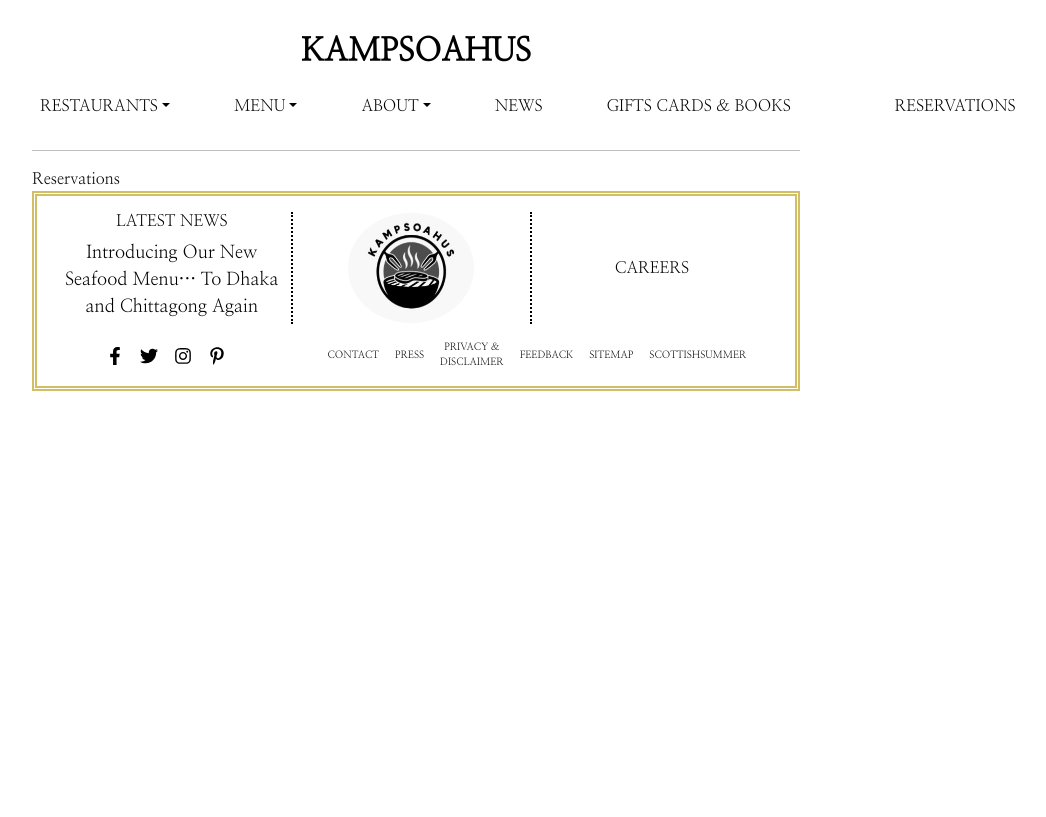
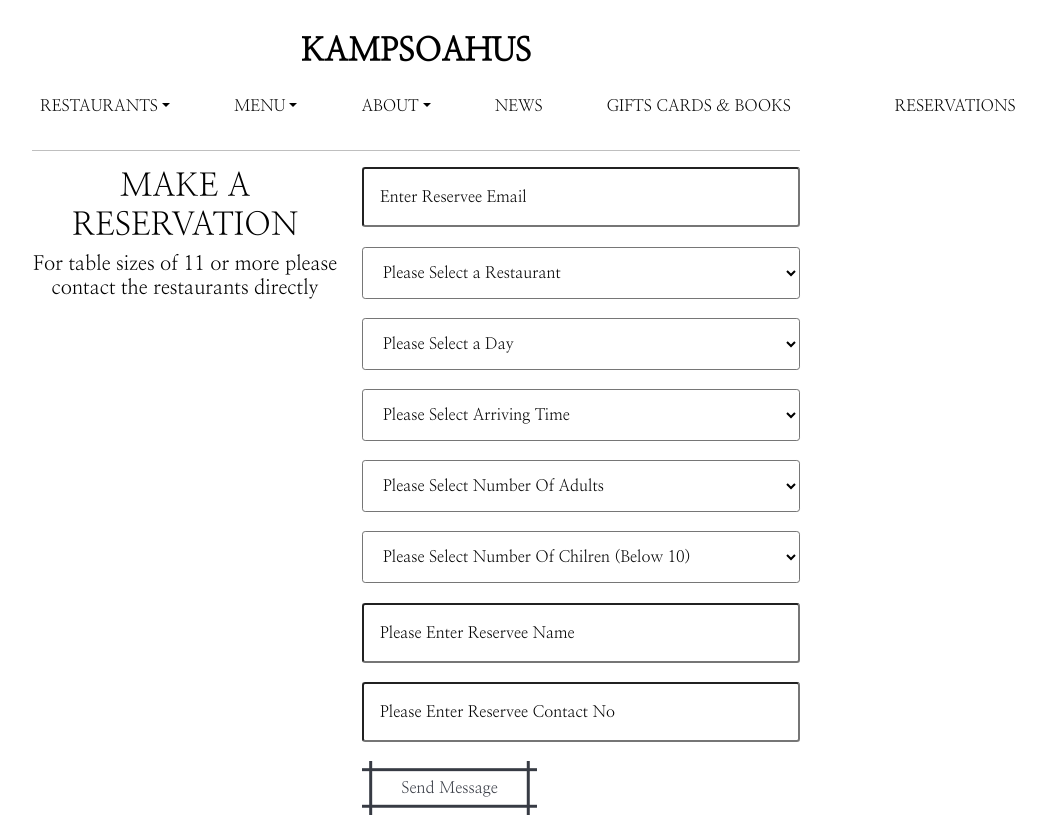
Before and after one commit to scottishsummer98/react_restaurant, a React (Create React App) app: page /reservations in a window 1280 px wide. Shown: the top 817 px of the page, without its empty margins (224-1270 px from the left). Built offline with nearby package versions, Linux system fonts and the light colour scheme.

Commit message:
'contactdoneemailjs'

```diff
--- a/package.json
+++ b/package.json
@@ -7,6 +7,7 @@
     "@testing-library/react": "^13.4.0",
     "@testing-library/user-event": "^13.5.0",
     "bootstrap": "^5.2.2",
+    "emailjs-com": "^3.2.0",
     "jquery": "^3.6.1",
     "popper.js": "^1.16.1",
     "react": "^18.2.0",
--- a/src/App.jsx
+++ b/src/App.jsx
@@ -33,6 +33,38 @@ const App = () => {
           }
         ></Route>
         <Route
+          path="/restaurants"
+          element={
+            <>
+              <Restaurants />
+            </>
+          }
+        ></Route>
+        <Route
+          path="/menu"
+          element={
+            <>
+              <Menu />
+            </>
+          }
+        ></Route>
+        <Route
+          path="/about"
+          element={
+            <>
+              <About />
+            </>
+          }
+        ></Route>
+        <Route
+          path="/news"
+          element={
+            <>
+              <News />
+            </>
+          }
+        ></Route>
+        <Route
           path="/cardsandbooks"
           element={
             <>
@@ -56,62 +88,6 @@ const App = () => {
             </>
           }
         ></Route>
-        <Route
-          path="/menu"
-          element={
-            <>
-              <Menu />
-            </>
-          }
-        ></Route>
-        <Route
-          path="/restaurants"
-          element={
-            <>
-              <Restaurants />
-            </>
-          }
-        ></Route>
-        <Route
-          path="/about"
-          element={
-            <>
-              <About />
-            </>
-          }
-        ></Route>
-        <Route
-          path="/news"
-          element={
-            <>
-              <News />
-            </>
-          }
-        ></Route>
-        <Route
-          path="/press"
-          element={
-            <>
-              <Press />
-            </>
-          }
-        ></Route>
-        <Route
-          path="/contact"
-          element={
-            <>
-              <Contact />
-            </>
-          }
-        ></Route>
-        <Route
-          path="/privatedining"
-          element={
-            <>
-              <PrivateDining />
-            </>
-          }
-        ></Route>
       </Routes>
       <Footer />
     </BrowserRouter>
--- a/src/components/footer/Footer.jsx
+++ b/src/components/footer/Footer.jsx
@@ -1,5 +1,5 @@
 import React from 'react'
-import { Link } from 'react-router-dom'
+import { HashLink as Link } from 'react-router-hash-link'
 import './Footer.css'
 import logo from '../../assets/logo.jpg'
 import {
@@ -15,7 +15,7 @@ const footer = () => {
   return (
     <footer>
       <div className="container_footer">
-        <Link to="/menu" className="footer_links">
+        <Link to="/news" className="footer_links">
           <div className="cols">
             <h6>LATEST NEWS</h6>
             <p>
@@ -58,24 +58,24 @@ const footer = () => {
           <div className="col-lg-1"></div>
           <div className="col-lg-6">
             <div className="footer_nav_links">
-              <Link to="/contact" className="footer_nav_links">
-                CONTACT
+              <Link to="/about#journey" className="footer_nav_links">
+                JOURNEY
               </Link>
               <VscDebugBreakpointLog />
-              <Link to="/press" className="footer_nav_links">
-                PRESS
+              <Link to="/about#purpose" className="footer_nav_links">
+                PURPOSE
               </Link>
               <VscDebugBreakpointLog />
-              <Link to="/about" className="footer_nav_links">
-                PRIVACY & DISCLAIMER
+              <Link to="/about#food" className="footer_nav_links">
+                QUALITY & HEIGENE
               </Link>
               <VscDebugBreakpointLog />
-              <Link to="/contact" className="footer_nav_links">
-                FEEDBACK
+              <Link to="/news" className="footer_nav_links">
+                NEWS
               </Link>
               <VscDebugBreakpointLog />
               <Link to="/restaurants" className="footer_nav_links">
-                SITEMAP
+                RESTAURANTS
               </Link>
               <VscDebugBreakpointLog />
               <a
--- a/src/components/pages/About.css
+++ b/src/components/pages/About.css
@@ -1,5 +1,5 @@
 .container_about_journey, .container_about_food, .container_about_purpose {
-    padding: 4rem;
+    padding: 2rem;
 }
 .container_about_journey_header, .container_about_food_header, .container_about_purpose_header {
     text-align: center;
@@ -20,7 +20,7 @@
     height: 25rem;
 }
 .video {
-    width: 65rem;
+    width: 69rem;
     height: 30rem;
 }
 
--- a/src/components/pages/Reservations.css
+++ b/src/components/pages/Reservations.css
@@ -0,0 +1,54 @@
+.button{
+    width: 40%;
+  --b: 3px;
+  --s: .45em;
+  --color: #373B44;
+  padding: calc(.5em + var(--s)) calc(.9em + var(--s));
+  color: var(--color);
+  --_p: var(--s);
+  background:
+    conic-gradient(from 90deg at var(--b) var(--b),#0000 90deg,var(--color) 0)
+    var(--_p) var(--_p)/calc(100% - var(--b) - 2*var(--_p)) calc(100% - var(--b) - 2*var(--_p));
+  transition: .3s linear, color 0s, background-color 0s;
+  outline: var(--b) solid #0000;
+  outline-offset: .6em;
+  font-size: 16px;
+  border: 0;
+  user-select: none;
+  -webkit-user-select: none;
+  touch-action: manipulation;
+  text-decoration: none;
+}
+.button:hover,
+.button:focus-visible{
+  --_p: 0px;
+  outline-color: var(--color);
+  outline-offset: .05em;
+}
+.button:active {
+  background: var(--color);
+  color: #fff;
+}
+
+/* Form Section */
+form {
+    padding-bottom: 2rem;
+    display: flex;
+    flex-direction: column;
+    gap: 1.2rem;
+}
+input, select {
+    width: 100%;
+    padding: 1rem;
+    border-radius: 0.2rem;
+    background: white;
+    resize: none;
+    color: black;
+}
+input:hover, select:hover {
+    transition: 0.5s;
+    border: 2px solid  #D2BF65;
+}
+input::placeholder {
+    color: black;
+}
--- a/src/components/pages/Reservations.jsx
+++ b/src/components/pages/Reservations.jsx
@@ -1,8 +1,122 @@
-import React from 'react'
+import React, { useRef } from 'react'
+import emailjs from 'emailjs-com'
+
 import './Reservations.css'
+import { Link } from 'react-router-dom'
 
 const Reservations = () => {
-  return <div>Reservations</div>
+  const form = useRef()
+  const sendEmail = (e) => {
+    e.preventDefault()
+
+    emailjs.sendForm(
+      'service_blrrgzm',
+      'template_1xw3cry',
+      form.current,
+      'FlCJkxjnryxtekfTX',
+    )
+
+    e.target.reset()
+  }
+  return (
+    <div className="row">
+      <div className="col-lg-5 text-center">
+        <h2>MAKE A RESERVATION</h2>
+        <Link to="/restaurants" style={{ textDecoration: 'none' }}>
+          <h5>
+            For table sizes of 11 or more please contact the restaurants
+            directly
+          </h5>
+        </Link>
+      </div>
+      <div className="col-lg-7">
+        <form ref={form} onSubmit={sendEmail}>
+          <input
+            type="email"
+            name="reservee_email"
+            placeholder="Enter Reservee Email"
+            required
+          />
+          <select name="restaurant_name">
+            <option selected>Please Select a Restaurant</option>
+            <option value="KAMPSAOHUS BANANI">KAMPSAOHUS BANANI</option>
+            <option value="KAMPSAOHUS BASHUNDHARA">
+              KAMPSAOHUS BASHUNDHARA
+            </option>
+            <option value="KAMPSAOHUS DHANMONDI">KAMPSAOHUS DHANMONDI</option>
+            <option value="KAMPSAOHUS GULSHAN">KAMPSAOHUS GULSHAN</option>
+            <option value="KAMPSAOHUS UTTARA">KAMPSAOHUS UTTARA</option>
+            <option value="KAMPSAOHUS CHATTESHWARI">
+              KAMPSAOHUS CHATTESHWARI
+            </option>
+            <option value="KAMPSAOHUS AGRABAD">KAMPSAOHUS AGRABAD</option>
+            <option value="KAMPSAOHUS HILLVIEW">KAMPSAOHUS HILLVIEW</option>
+          </select>
+          <select name="reserving_day">
+            <option selected>Please Select a Day</option>
+            <option value="SUNDAY">SUNDAY</option>
+            <option value="MONDAY">MONDAY</option>
+            <option value="TUESDAY">TUESDAY</option>
+            <option value="WEDNESDAY">WEDNESDAY</option>
+            <option value="THURSDAY">THURSDAY</option>
+            <option value="FRIDAY">FRIDAY</option>
+            <option value="SATURDAY">SATURDAY</option>
+          </select>
+
+          <select name="reserving_time">
+            <option selected>Please Select Arriving Time</option>
+            <option value="11 AM">11 AM</option>
+            <option value="12 PM">12 PM</option>
+            <option value="1 PM">1 PM</option>
+            <option value="2 PM">2 PM</option>
+            <option value="3 PM">3 PM</option>
+            <option value="4 PM">4 PM</option>
+            <option value="5 PM">5 PM</option>
+            <option value="6 PM">6 PM</option>
+            <option value="7 PM">7 PM</option>
+            <option value="8 PM">8 PM</option>
+            <option value="9 PM">9 PM</option>
+            <option value="10 PM">10 PM</option>
+            <option value="11 PM">11 PM</option>
+          </select>
+          <select name="guest_adults">
+            <option selected>Please Select Number Of Adults</option>
+            <option value="0">0</option>
+            <option value="1">1</option>
+            <option value="2">2</option>
+            <option value="3">3</option>
+            <option value="4">4</option>
+            <option value="5-10">5-10</option>
+          </select>
+          <select name="guest_childrens">
+            <option selected>Please Select Number Of Chilren (Below 10)</option>
+            <option value="0">0</option>
+            <option value="1">1</option>
+            <option value="2">2</option>
+            <option value="3">3</option>
+            <option value="4">4</option>
+            <option value="5-10">5-10</option>
+          </select>
+          <input
+            type="text"
+            name="reservee_name"
+            placeholder="Please Enter Reservee Name"
+            required
+          />
+
+          <input
+            type="text"
+            name="reservee_contactno"
+            placeholder="Please Enter Reservee Contact No"
+            required
+          />
+          <button type="submit" className="button">
+            Send Message
+          </button>
+        </form>
+      </div>
+    </div>
+  )
 }
 
 export default Reservations
```
Also changed, not shown: 1 other file (tests, documents, lock files or other folders).
